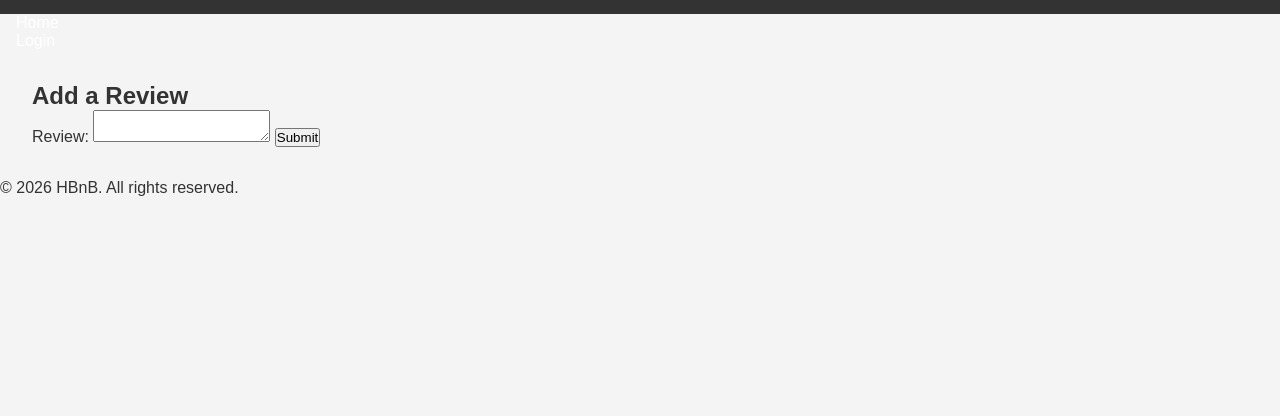
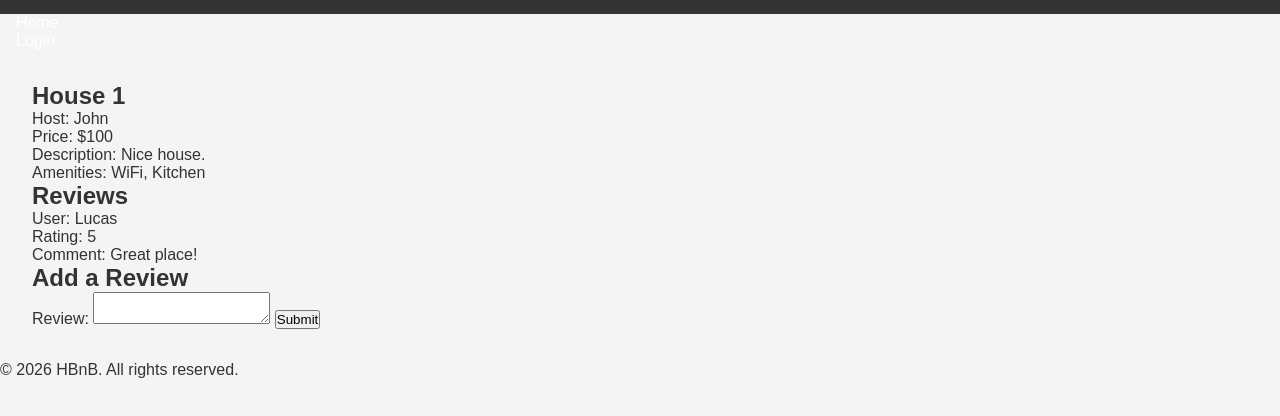
Before and after one commit to LucasZales/holbertonschool-hbnb, a plain HTML site: page part4/place.html in a window 1280 px wide. Shown: the part 82-498 px from the top of the page. Drawn offline with Linux system fonts and the light colour scheme.

Commit message:
task 0 place.html update

```diff
--- a/part4/place.html
+++ b/part4/place.html
@@ -19,21 +19,48 @@
         </ul>
     </nav>
     <main>
-        <section id="place-details">
-            <!-- Place details will be populated dynamically -->
+
+    <section id="place-details" class="place-details">
+        <div class="place-info">
+            <h1>House 1</h1>
+            <p>Host: John</p>
+            <p>Price: $100</p>
+            <p>Description: Nice house.</p>
+            <p>Amenities: WiFi, Kitchen</p>
+        </div>
     </section>
+
+
     <section id="reviews">
-            <!-- Reviews will be populated dynamically -->
+        <h2>Reviews</h2>
+
+        <article class="review-card">
+            <p>User: Lucas</p>
+            <p>Rating: 5</p>
+            <p>Comment: Great place!</p>
+        </article>
+
     </section>
-        <section id="add-review">
+
+
+    <section id="add-review" class="add-review">
         <h2>Add a Review</h2>
-            <form id="review-form">
+
+        <form class="form" id="review-form">
+
             <label for="review-text">Review:</label>
-                <textarea id="review-text" name="review-text" required></textarea>
+
+            <textarea
+                id="review-text"
+                name="review-text"
+                required>
+            </textarea>
 
             <button type="submit">Submit</button>
+
         </form>
     </section>
+
     </main>
     <footer>
     <p>&copy; 2026 HBnB. All rights reserved.</p>
```
Lines whose indentation alone changed are shown as unchanged.
